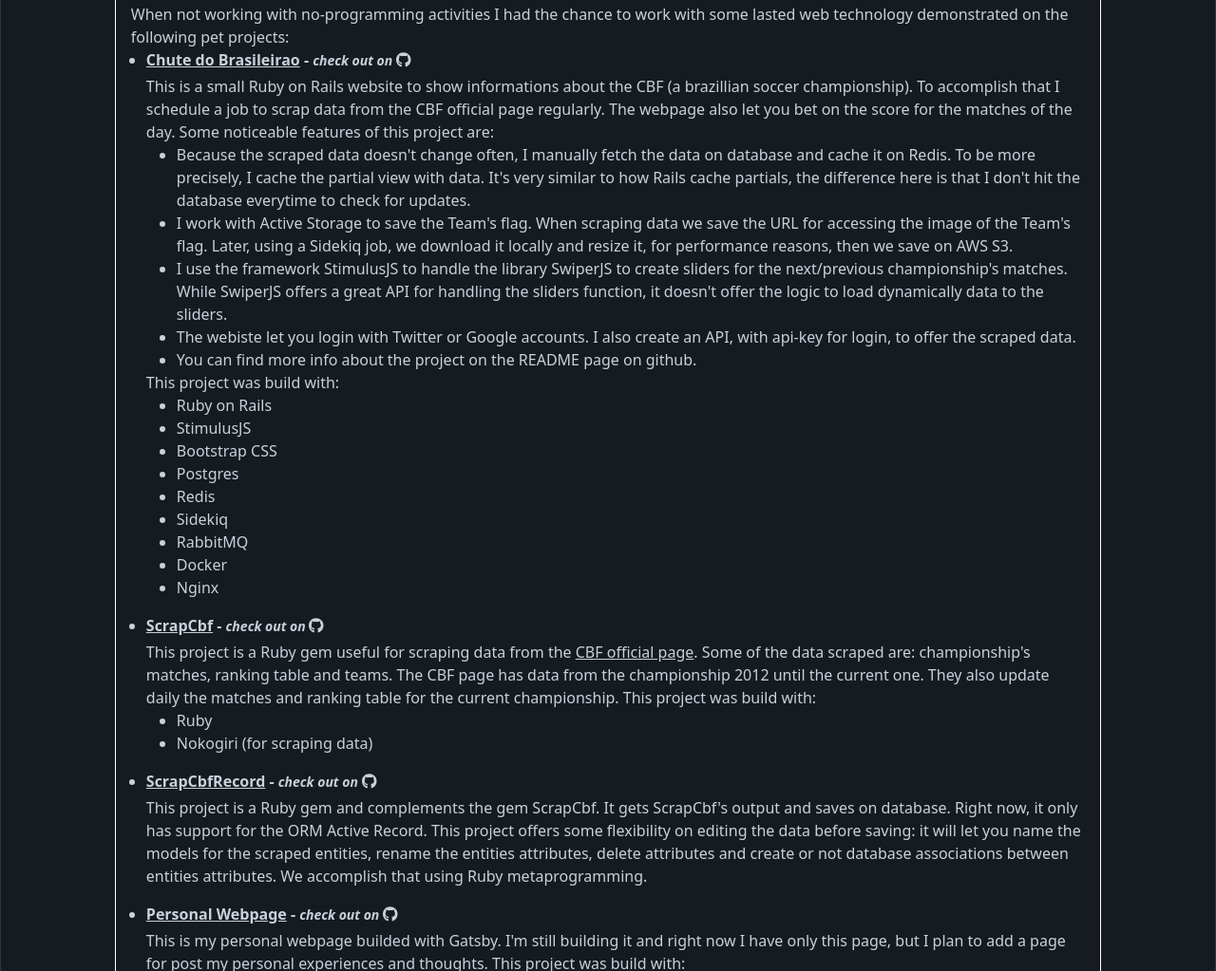
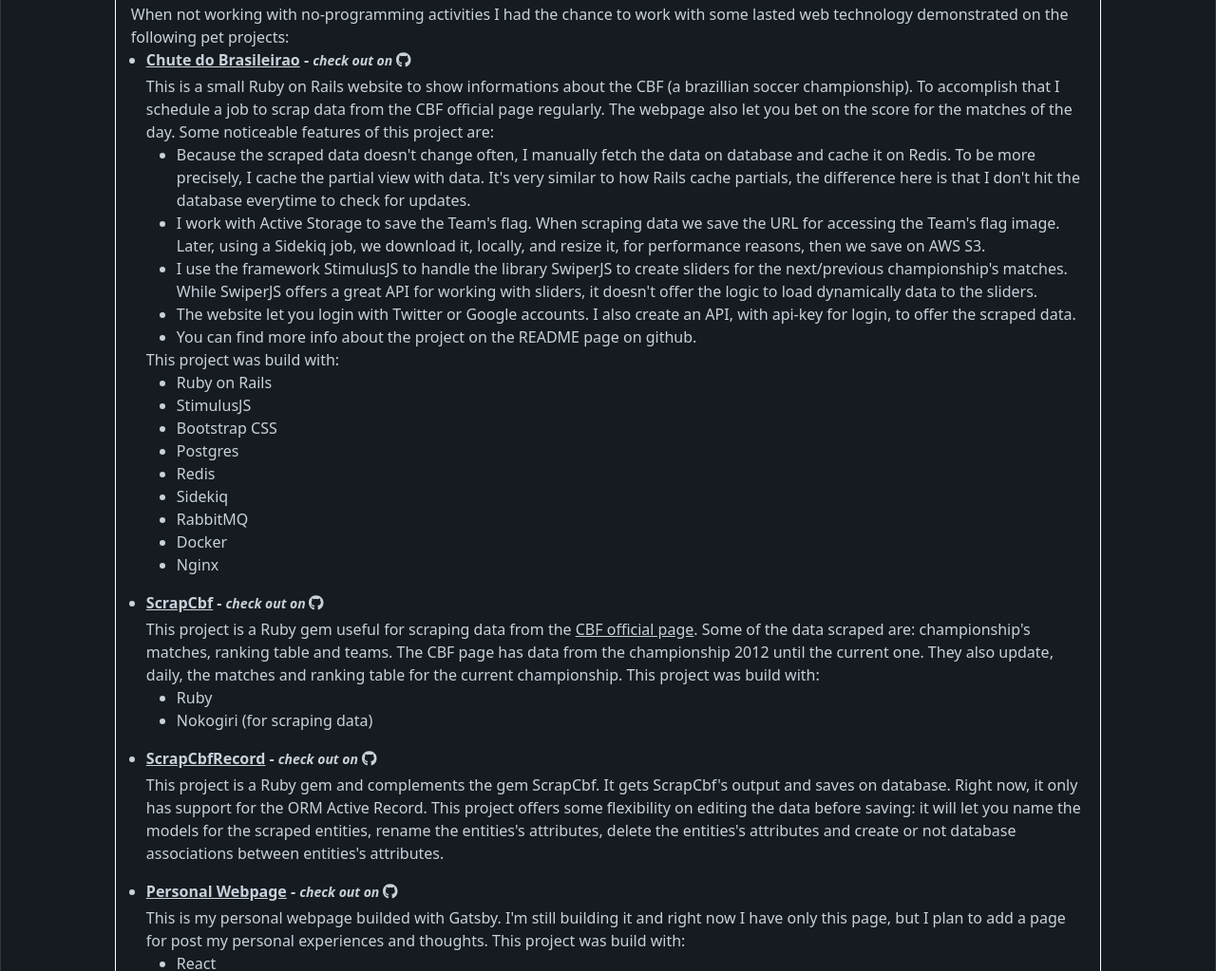
Before and after one commit to pedrogglima/personal-webpage, a Gatsby site: page / in a window 1280 px wide. Shown: the part 746-1769 px from the top of the page at 95% size. Built offline with nearby package versions, Linux system fonts and the light colour scheme; Gatsby itself is replaced by a stand-in of ours.

Commit message:
fix grammer

```diff
--- a/src/pages/index.js
+++ b/src/pages/index.js
@@ -116,20 +116,20 @@
                     </li>
                     <li>
                       I work with Active Storage to save the Team's flag. When
-                      scraping data we save the URL for accessing the image of
-                      the Team's flag. Later, using a Sidekiq job, we download
-                      it locally and resize it, for performance reasons, then we
+                      scraping data we save the URL for accessing the Team's
+                      flag image. Later, using a Sidekiq job, we download it,
+                      locally, and resize it, for performance reasons, then we
                       save on AWS S3.
                     </li>
                     <li>
                       I use the framework StimulusJS to handle the library
                       SwiperJS to create sliders for the next/previous
                       championship's matches. While SwiperJS offers a great API
-                      for handling the sliders function, it doesn't offer the
-                      logic to load dynamically data to the sliders.
+                      for working with sliders, it doesn't offer the logic to
+                      load dynamically data to the sliders.
                     </li>
                     <li>
-                      The webiste let you login with Twitter or Google accounts.
+                      The website let you login with Twitter or Google accounts.
                       I also create an API, with api-key for login, to offer the
                       scraped data.
                     </li>
@@ -176,8 +176,8 @@
                     }
                     . Some of the data scraped are: championship's matches,
                     ranking table and teams. The CBF page has data from the
-                    championship 2012 until the current one. They also update
-                    daily the matches and ranking table for the current
+                    championship 2012 until the current one. They also update,
+                    daily, the matches and ranking table for the current
                     championship. This project was build with:
                   </p>
                   <ul className="list-disc ml-8">
@@ -203,9 +203,9 @@
                     it only has support for the ORM Active Record. This project
                     offers some flexibility on editing the data before saving:
                     it will let you name the models for the scraped entities,
-                    rename the entities attributes, delete attributes and create
-                    or not database associations between entities attributes. We
-                    accomplish that using Ruby metaprogramming.
+                    rename the entities's attributes, delete the entities's
+                    attributes and create or not database associations between
+                    entities's attributes.
                   </p>
                 </li>
                 <li>
```
